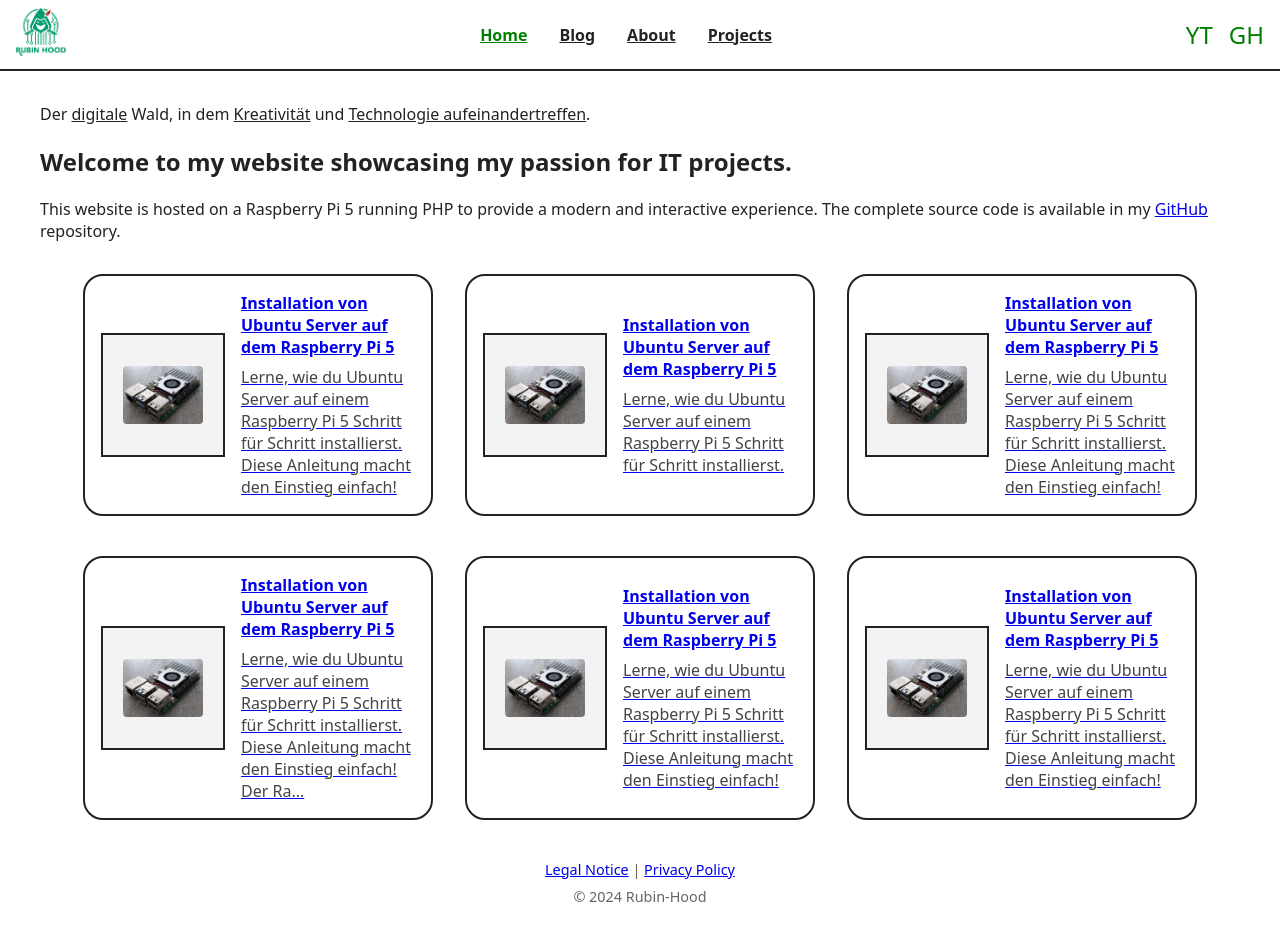
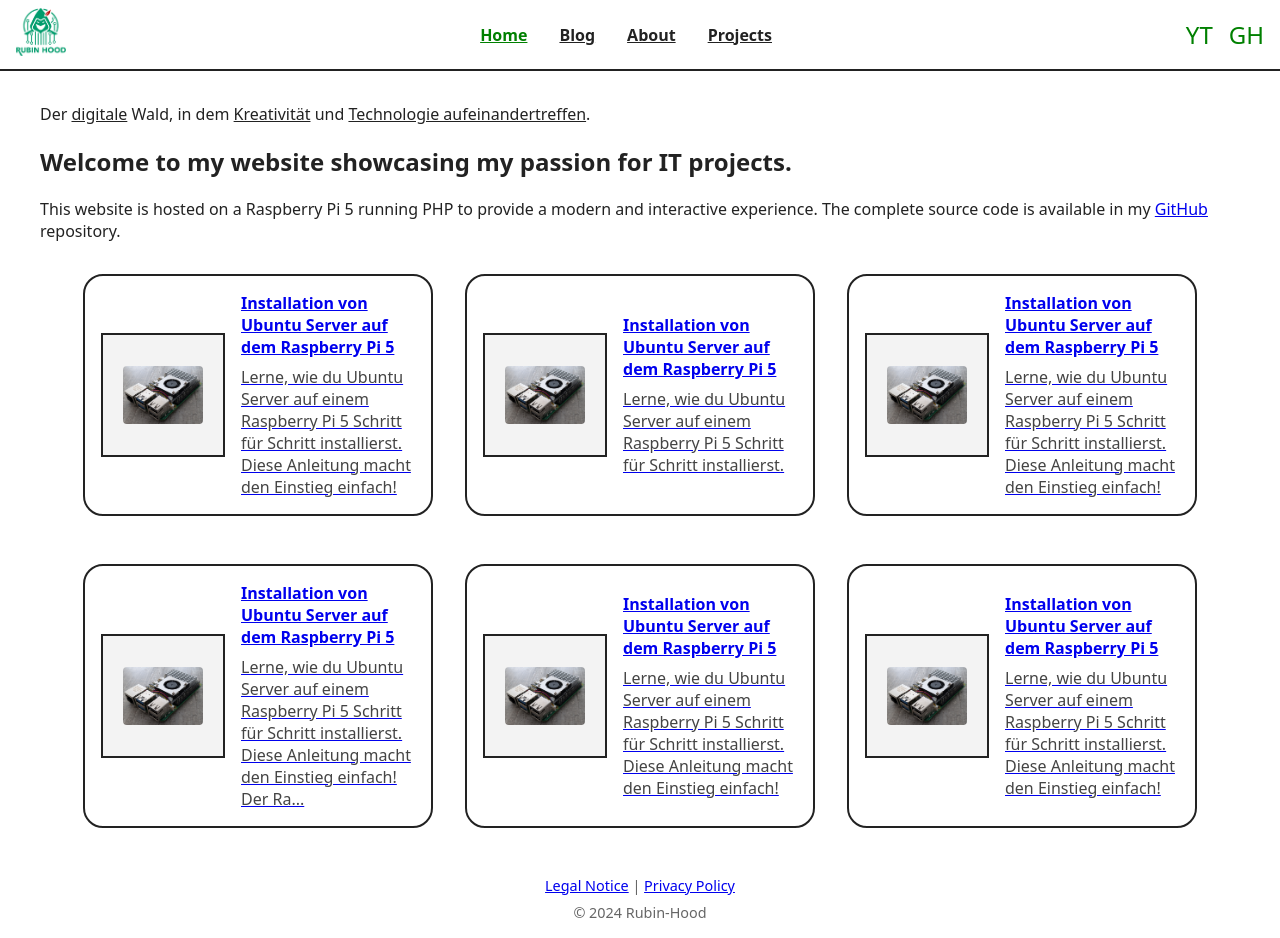
Before and after one commit to rubin-hood/rubinhood-blog, a Jekyll site: the page built from index.md, in a window 1280 px wide. Built offline with Jekyll 4.4.1, drawn with Linux system fonts in a browser that asks for light colours.

Commit message:
Update style.css

```diff
--- a/assets/css/style.css
+++ b/assets/css/style.css
@@ -84,7 +84,7 @@ main {
   display: flex;                     /* Flexible horizontale Anordnung */
   flex-wrap: wrap;          /* Bei zu wenig Platz umbrechen */
   gap: 2rem;                         /* Abstand zwischen Karten */
-  margin-bottom: 0.5rem;               /* Abstand nach unten */
+  margin-bottom: 2rem;               /* Abstand nach unten */
   /* flex-wrap: wrap;                   /* Umbruch bei kleinen Bildschirmen */
   justify-content: center;  /* Karten in der Mitte */
 }
@@ -106,7 +106,7 @@ main {
   padding: 1rem;                     /* Innenabstand */
   min-width: 250px;                  /* Mindestbreite */
   max-width: 350px;                  /* Maximalbreite */
-  margin-bottom: 0.5rem;               /* Abstand nach unten */
+  margin-bottom: 1rem;               /* Abstand nach unten */
   transition: border-color .2s;      /* Sanfte Animation beim Farbwechsel */
 }
 
```
